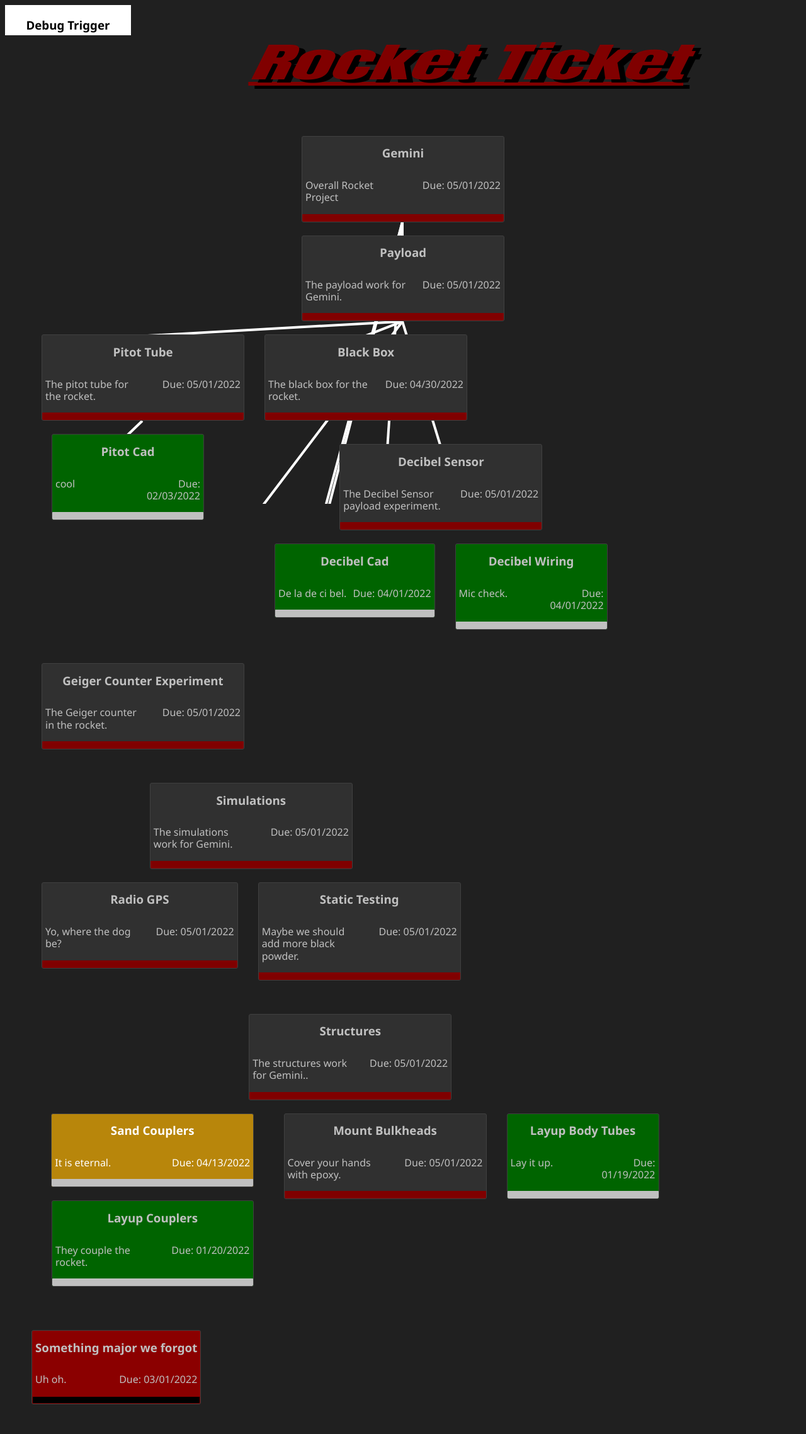
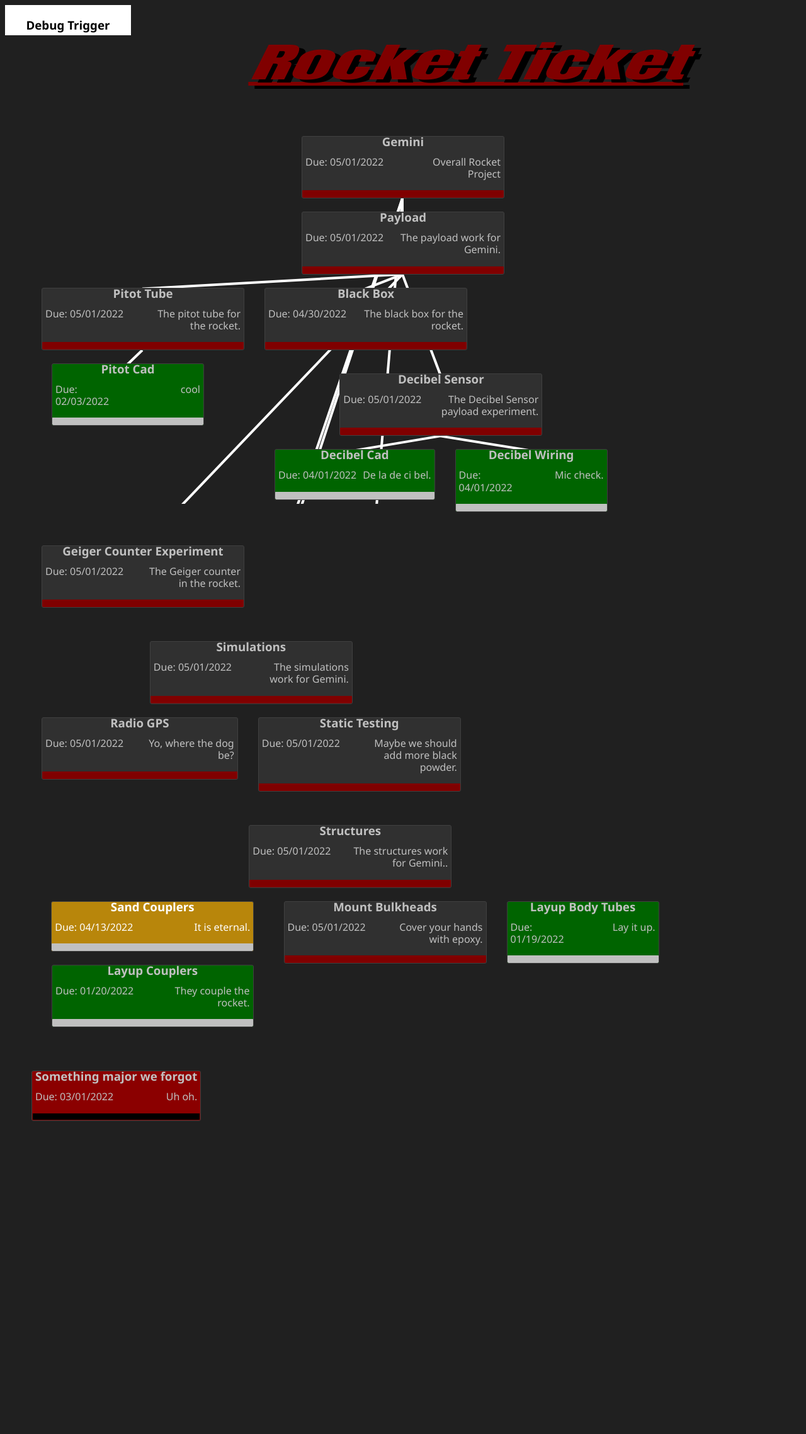
Before and after one commit to msstateACosby/rocketSite, a Django app: page / in a window 1280 px wide. Shown: the whole page at 63% size. After the commit the page ends 1780 px from the top, so only its background shows below. Run offline with Django 3.2, Linux system fonts and the light colour scheme; data comes from the database, SQL or seed files in the repository; parts of the project's set-up code (start-up, migrations or seed data) failed here and were passed over.

Commit message:
updated styling

```diff
--- a/rocketTicket/static/rocketTicket/style.css
+++ b/rocketTicket/static/rocketTicket/style.css
@@ -50,6 +50,8 @@
     max-width: 20em;
     min-width: 15em;
     padding: 0px;
+    position: relative;
+    cursor: pointer;
 
 
 }
@@ -82,6 +84,7 @@
     font-family: Impact, Haettenschweiler, 'Arial Narrow Bold', sans-serif;
     font-weight: bold;
     font-size: 2rem;
+
 
 
 
@@ -125,6 +128,7 @@
     border-style: solid;
     border-bottom-left-radius: 2px;
     border-bottom-right-radius: 2px;
+    cursor :auto;
 
 }
 #svg{
@@ -148,3 +152,42 @@
 {
     stroke:transparent;
 }
+.subtreeMenu
+{
+    position: absolute;
+    top: 7em;
+    left: 10%;
+    width:90%;
+
+    background-color: white;
+    z-index: 3;
+    visibility: hidden;
+    cursor:auto;
+    padding: 5px;
+}
+.showMenu
+{
+    visibility: visible;
+
+
+}
+.subtreeRightText
+{
+    float:left;
+    padding-left: 5px;
+    padding-right:5px;
+    max-width: 50%;
+    line-height: 1.2em;
+    text-align: left;
+    cursor:auto;
+}
+.subtreeLeftText
+{
+    float:right;
+    padding-left: 5px;
+    padding-right:5px;
+    max-width: 50%;
+    line-height: 1.2em;
+    text-align: right;
+    cursor: auto;
+}
--- a/rocketTicket/templates/rocketTicket/index.html
+++ b/rocketTicket/templates/rocketTicket/index.html
@@ -74,6 +74,11 @@
         $('.line').toggleClass("debug-hidesvg");
 
     });
+    $('.subtree-title').click(function (event)
+    {
+        var menu = $(event.target).children('.subtreeMenu');
+        menu.toggleClass("showMenu");
+    })
     window.addEventListener('resize', refreshLines);
 
 </script>
--- a/rocketTicket/templates/rocketTicket/node.html
+++ b/rocketTicket/templates/rocketTicket/node.html
@@ -1,11 +1,18 @@
 {% for child in children %}
-    <div class="subtree ">
+    <div class="subtree " style="">
+
         <div class="subtree-title {{child.warningState}}" id="{{child.slug}}">
-        <h3 style="padding: 5px;"> {{ child.title }} </h1>
-        <p style="float:left; padding-left: 5px; padding-right:5px; max-width: 50%; line-height: 1.2em; text-align: left"> {{ child.shortDescription}}</p>
-        <p style="float:right; padding-left: 5px; padding-right:5px; max-width: 50%; line-height: 1.2em; text-align: right"> Due: {{child.dueDate}}</p>
+        <h3 style="margin:auto; width: fit-content; padding: 5px; border-style: none; border-color: white; border-size: 2px"> {{ child.title }} </h1>
+        <p class="subtreeLeftText"> {{ child.shortDescription}}</p>
+        <p class="subtreeRightText"> Due: {{child.dueDate}}</p>
 
         <span class="clear" ></span>
+        <div class="subtreeMenu" style="text-align: left; color: black">
+            <h4> Edit Node </h4>
+            <button> Mark As Complete </button>
+            <h2> Add Child </h2>
+
+        </div>
         </div>
 
         {% if child.children|length %}
```
